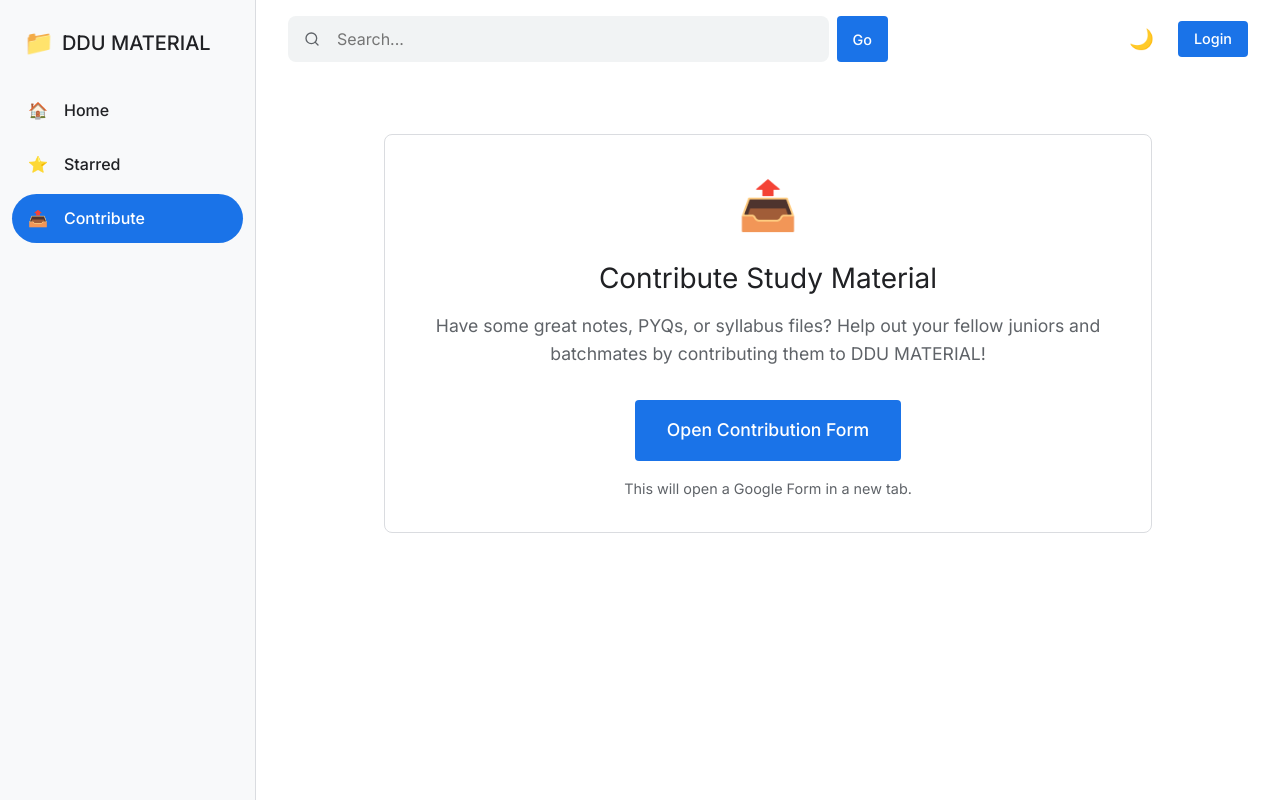
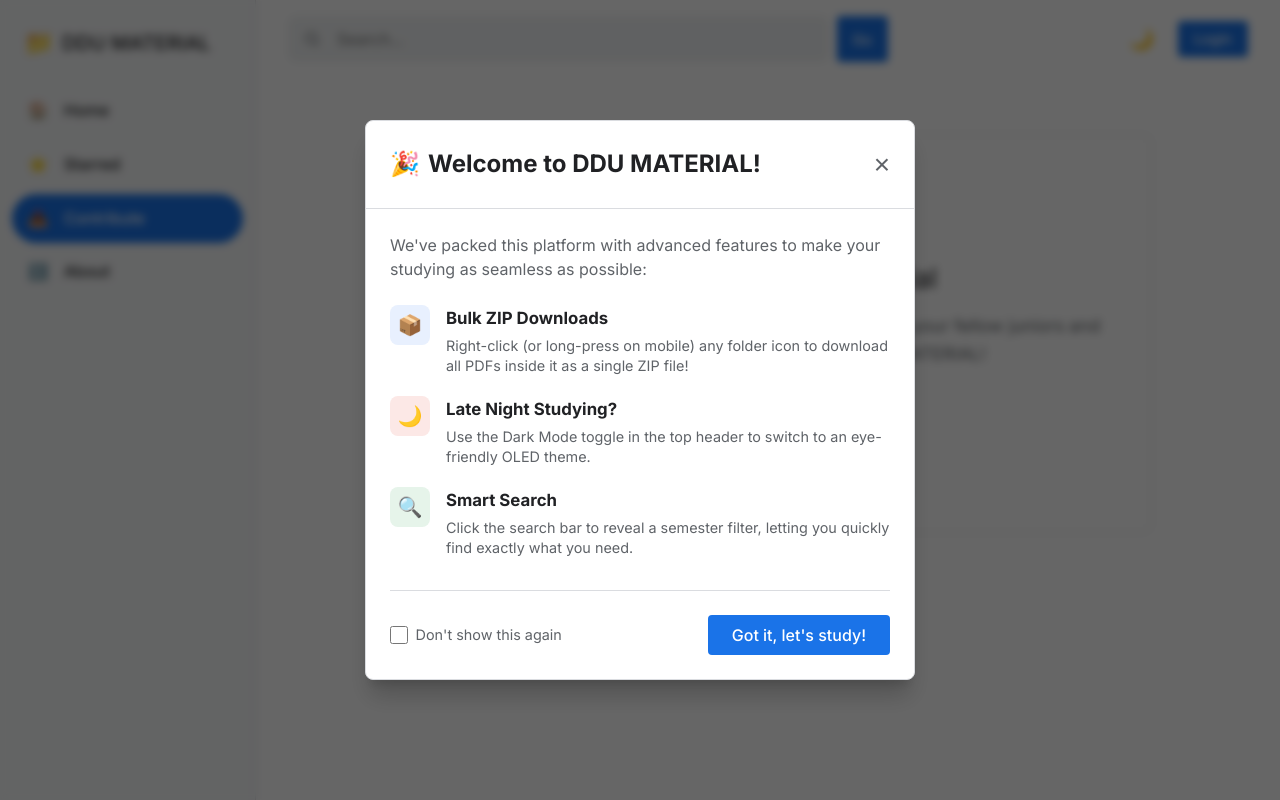
Before and after one commit to rudrabagariya/ddumaterial, an Astro site: page /contribute in a window 1280 px wide. Built offline with nearby package versions, Linux system fonts and the light colour scheme; Astro itself is replaced by a stand-in of ours; no server answers.

Commit message:
feat: add onboarding popup and about page

```diff
--- a/src/components/Sidebar.astro
+++ b/src/components/Sidebar.astro
@@ -21,6 +21,10 @@ const pathname = new URL(Astro.request.url).pathname;
     <a href="/contribute" class={`nav-item ${pathname === '/contribute' ? 'active' : ''}`}>
       <span class="nav-icon">📤</span>
       <span class="nav-label">Contribute</span>
+    </a>
+    <a href="/about" class={`nav-item ${pathname === '/about' ? 'active' : ''}`}>
+      <span class="nav-icon">ℹ️</span>
+      <span class="nav-label">About</span>
     </a>
   </nav>
 </aside>
--- /dev/null
+++ b/src/components/WelcomePopup.astro
@@ -0,0 +1,213 @@
+---
+// src/components/WelcomePopup.astro
+---
+<div id="welcome-modal-overlay" class="modal-overlay hidden">
+  <div class="modal-content glass-panel">
+    <div class="modal-header">
+      <h2 style="margin: 0; font-size: 1.5rem; display: flex; align-items: center; gap: 0.5rem;">
+        <span>🎉</span> Welcome to DDU MATERIAL!
+      </h2>
+      <button id="close-modal-x" class="close-btn" aria-label="Close">&times;</button>
+    </div>
+    <div class="modal-body">
+      <p style="margin-bottom: 1.5rem; color: var(--text-secondary); line-height: 1.5;">
+        We've packed this platform with advanced features to make your studying as seamless as possible:
+      </p>
+
+      <div class="feature-list">
+        <div class="feature-item">
+          <div class="feature-icon" style="background: #e8f0fe; color: #1967d2;">📦</div>
+          <div class="feature-text">
+            <strong>Bulk ZIP Downloads</strong>
+            <p>Right-click (or long-press on mobile) any folder icon to download all PDFs inside it as a single ZIP file!</p>
+          </div>
+        </div>
+
+        <div class="feature-item">
+          <div class="feature-icon" style="background: #fce8e6; color: #d93025;">🌙</div>
+          <div class="feature-text">
+            <strong>Late Night Studying?</strong>
+            <p>Use the Dark Mode toggle in the top header to switch to an eye-friendly OLED theme.</p>
+          </div>
+        </div>
+
+        <div class="feature-item">
+          <div class="feature-icon" style="background: #e6f4ea; color: #137333;">🔍</div>
+          <div class="feature-text">
+            <strong>Smart Search</strong>
+            <p>Click the search bar to reveal a semester filter, letting you quickly find exactly what you need.</p>
+          </div>
+        </div>
+      </div>
+
+      <div class="modal-footer">
+        <label class="checkbox-label" style="display: flex; align-items: center; gap: 0.5rem; cursor: pointer; color: var(--text-muted); font-size: 0.9rem;">
+          <input type="checkbox" id="dont-show-again" style="accent-color: var(--accent-primary); width: 1.1rem; height: 1.1rem;">
+          Don't show this again
+        </label>
+        <button id="start-studying-btn" class="btn btn-primary" style="padding: 0.6rem 1.5rem; font-size: 1rem;">Got it, let's study!</button>
+      </div>
+    </div>
+  </div>
+</div>
+
+<style>
+  .modal-overlay {
+    position: fixed;
+    top: 0;
+    left: 0;
+    right: 0;
+    bottom: 0;
+    background: rgba(0, 0, 0, 0.6);
+    backdrop-filter: blur(4px);
+    -webkit-backdrop-filter: blur(4px);
+    z-index: 9999;
+    display: flex;
+    justify-content: center;
+    align-items: center;
+    padding: 1rem;
+    opacity: 1;
+    transition: opacity 0.3s ease;
+  }
+
+  .modal-overlay.hidden {
+    opacity: 0;
+    pointer-events: none;
+    visibility: hidden;
+  }
+
+  .modal-content {
+    background: var(--bg-primary);
+    border: 1px solid var(--border-color);
+    border-radius: var(--radius-lg);
+    width: 100%;
+    max-width: 550px;
+    box-shadow: 0 20px 25px -5px rgba(0, 0, 0, 0.2), 0 10px 10px -5px rgba(0, 0, 0, 0.1);
+    transform: translateY(0) scale(1);
+    transition: transform 0.3s cubic-bezier(0.175, 0.885, 0.32, 1.275);
+  }
+
+  .modal-overlay.hidden .modal-content {
+    transform: translateY(20px) scale(0.95);
+  }
+
+  .modal-header {
+    padding: 1.5rem;
+    border-bottom: 1px solid var(--border-color);
+    display: flex;
+    justify-content: space-between;
+    align-items: center;
+  }
+
+  .close-btn {
+    background: none;
+    border: none;
+    font-size: 1.75rem;
+    line-height: 1;
+    color: var(--text-muted);
+    cursor: pointer;
+    transition: color 0.2s;
+  }
+
+  .close-btn:hover {
+    color: var(--text-primary);
+  }
+
+  .modal-body {
+    padding: 1.5rem;
+  }
+
+  .feature-list {
+    display: flex;
+    flex-direction: column;
+    gap: 1.25rem;
+    margin-bottom: 2rem;
+  }
+
+  .feature-item {
+    display: flex;
+    gap: 1rem;
+    align-items: flex-start;
+  }
+
+  .feature-icon {
+    width: 2.5rem;
+    height: 2.5rem;
+    border-radius: 0.5rem;
+    display: flex;
+    justify-content: center;
+    align-items: center;
+    font-size: 1.25rem;
+    flex-shrink: 0;
+  }
+
+  .feature-text strong {
+    display: block;
+    color: var(--text-primary);
+    margin-bottom: 0.25rem;
+    font-size: 1.05rem;
+  }
+
+  .feature-text p {
+    margin: 0;
+    color: var(--text-secondary);
+    font-size: 0.9rem;
+    line-height: 1.4;
+  }
+
+  .modal-footer {
+    display: flex;
+    justify-content: space-between;
+    align-items: center;
+    padding-top: 1.5rem;
+    border-top: 1px solid var(--border-color);
+  }
+
+  @media (max-width: 480px) {
+    .modal-footer {
+      flex-direction: column;
+      gap: 1rem;
+    }
+    .modal-footer button {
+      width: 100%;
+    }
+  }
+</style>
+
+<script>
+  document.addEventListener('DOMContentLoaded', () => {
+    const modal = document.getElementById('welcome-modal-overlay');
+    const closeBtnX = document.getElementById('close-modal-x');
+    const startBtn = document.getElementById('start-studying-btn');
+    const dontShowCheckbox = document.getElementById('dont-show-again') as HTMLInputElement;
+
+    if (!modal) return;
+
+    // Check localStorage
+    const hasSeenWelcome = localStorage.getItem('hideWelcome') === 'true';
+
+    if (!hasSeenWelcome) {
+      // Small delay for smooth entrance animation
+      setTimeout(() => {
+        modal.classList.remove('hidden');
+      }, 100);
+    }
+
+    const closeModal = () => {
+      modal.classList.add('hidden');
+      if (dontShowCheckbox && dontShowCheckbox.checked) {
+        localStorage.setItem('hideWelcome', 'true');
+      }
+    };
+
+    if (closeBtnX) closeBtnX.addEventListener('click', closeModal);
+    if (startBtn) startBtn.addEventListener('click', closeModal);
+
+    // Optional: close on background click
+    modal.addEventListener('click', (e) => {
+      if (e.target === modal) {
+        closeModal();
+      }
+    });
+  });
+</script>
--- a/src/layouts/Layout.astro
+++ b/src/layouts/Layout.astro
@@ -3,6 +3,7 @@ import '../styles/global.css';
 import Header from '../components/Header.astro';
 import Sidebar from '../components/Sidebar.astro';
 import FolderContextMenu from '../components/FolderContextMenu.astro';
+import WelcomePopup from '../components/WelcomePopup.astro';
 
 interface Props {
 	title: string;
@@ -55,5 +56,6 @@ const { title } = Astro.props;
 				fetch('/api/ping', { method: 'POST' }).catch(() => {});
 			</script>
 		)}
+		<WelcomePopup />
 	</body>
 </html>
```
Also changed, not shown: src/pages/about.astro (added, +63 -0 lines).
